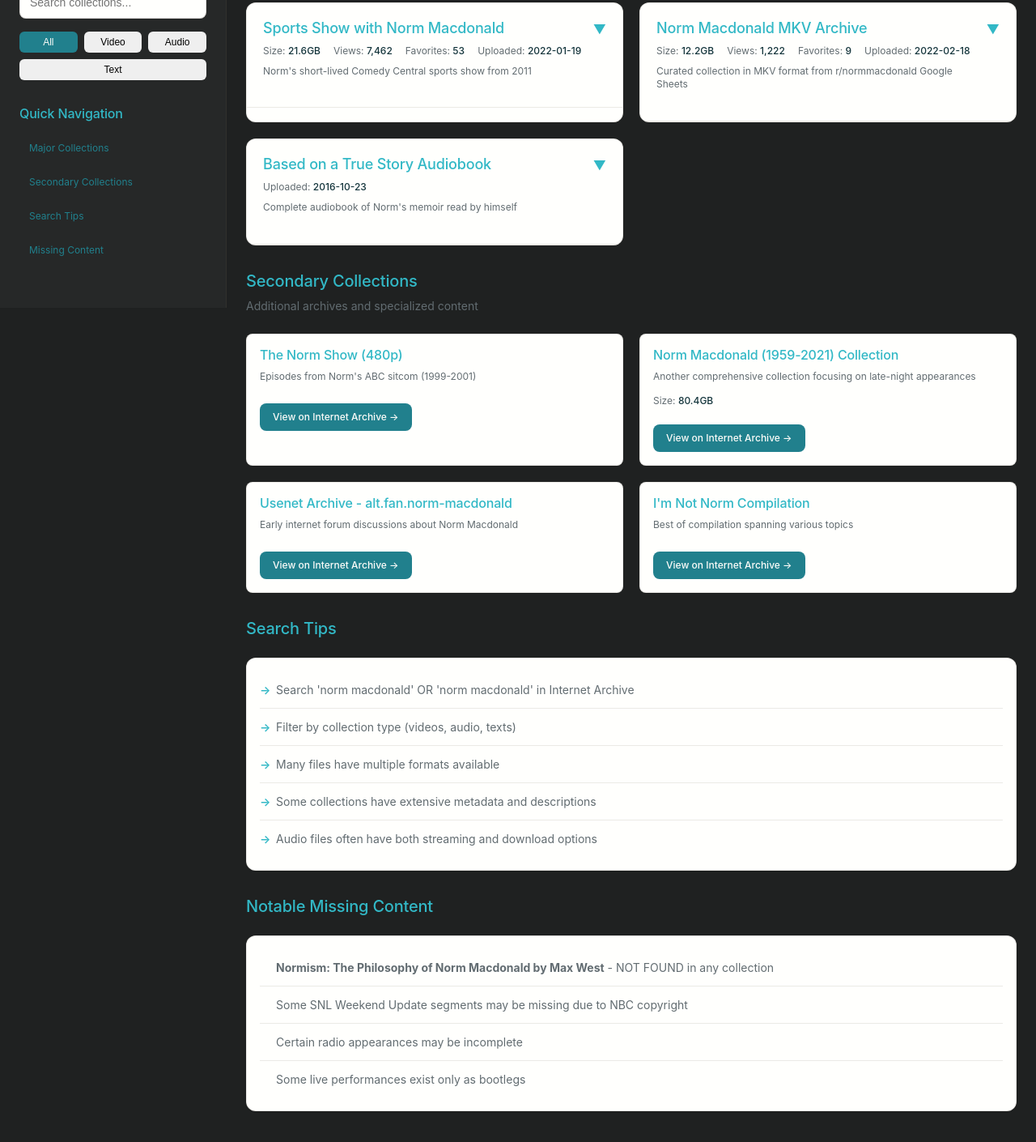
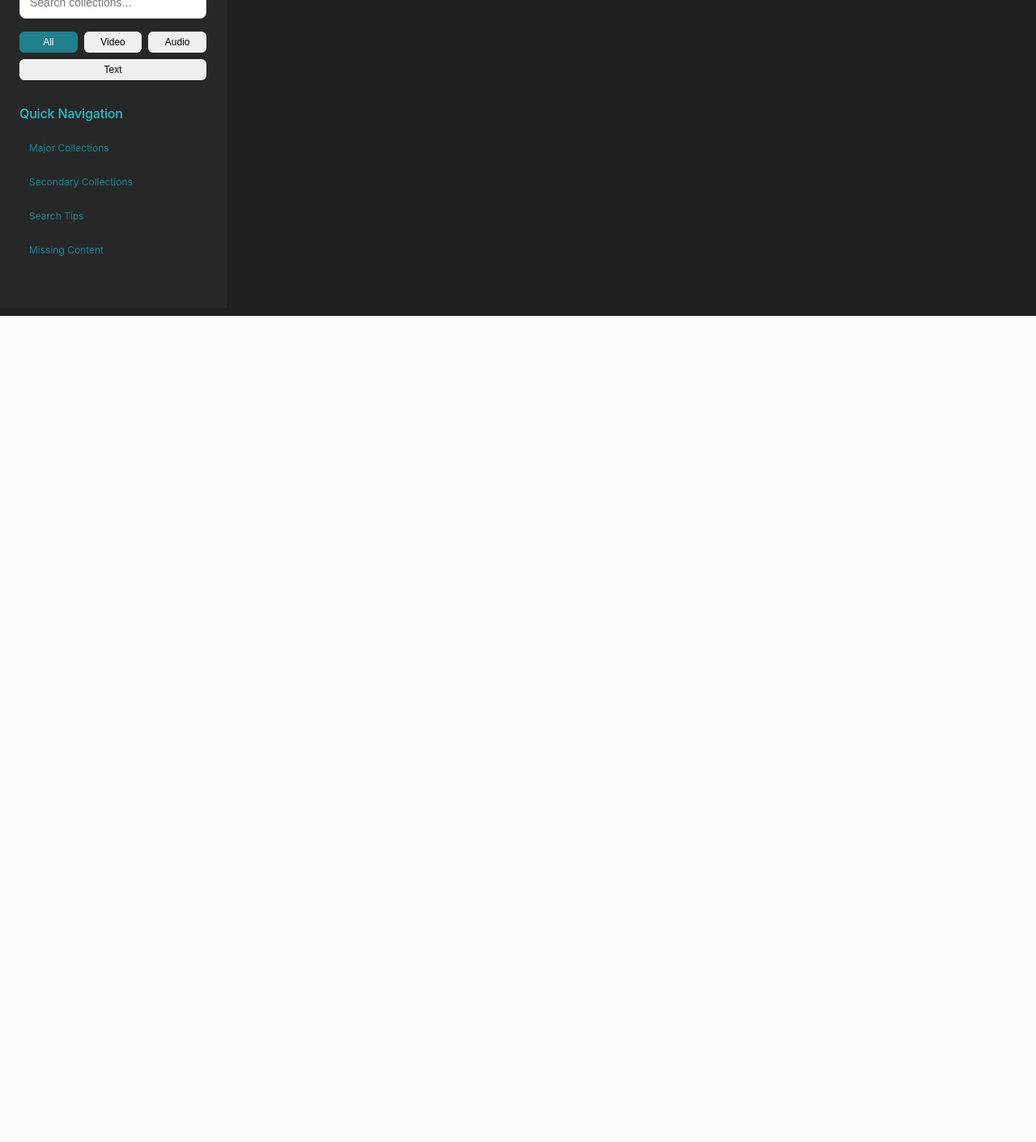
Before and after one commit to vonDubenshire/norm-archive-dashboard, a plain HTML site: page index.html in a window 1280 px wide. Shown: the part 410-1820 px from the top of the page at 81% size. After the commit the page ends 800 px from the top, so only its background shows below. Drawn offline with Linux system fonts and the light colour scheme; a web font is replaced by a local one.

Commit message:
Trigger GitHub Pages deploymentTrigger GitHub Pages deploymentUpdate index.html

```diff
--- a/index.html
+++ b/index.html
@@ -1,3 +1,4 @@
+<!-- Trigger GitHub Pages deployment -->
 <!DOCTYPE html>
 <html lang="en">
 <head>
@@ -61,69 +62,7 @@
                     </nav>
                 </div>
             </aside>
-
-            <!-- Main Content -->
-            <main class="main-content">
-                <!-- Major Collections Section -->
-                <section id="major-collections" class="content-section">
-                    <div class="section-header">
-                        <h2>Major Collections</h2>
-                        <p>The most comprehensive and popular Norm Macdonald archives</p>
-                    </div>
-                    <div class="collections-grid" id="major-collections-grid">
-                        <!-- Collections will be dynamically inserted here -->
-                    </div>
-                </section>
-
-                <!-- Secondary Collections Section -->
-                <section id="secondary-collections" class="content-section">
-                    <div class="section-header">
-                        <h2>Secondary Collections</h2>
-                        <p>Additional archives and specialized content</p>
-                    </div>
-                    <div class="collections-grid" id="secondary-collections-grid">
-                        <!-- Collections will be dynamically inserted here -->
-                    </div>
-                </section>
-
-                <!-- Search Tips Section -->
-                <section id="search-tips" class="content-section">
-                    <div class="section-header">
-                        <h2>Search Tips</h2>
-                    </div>
-                    <div class="card">
-                        <div class="card__body">
-                            <ul class="tips-list">
-                                <li>Search 'norm macdonald' OR 'norm macdonald' in Internet Archive</li>
-                                <li>Filter by collection type (videos, audio, texts)</li>
-                                <li>Many files have multiple formats available</li>
-                                <li>Some collections have extensive metadata and descriptions</li>
-                                <li>Audio files often have both streaming and download options</li>
-                            </ul>
-                        </div>
-                    </div>
-                </section>
-
-                <!-- Missing Content Section -->
-                <section id="missing-content" class="content-section">
-                    <div class="section-header">
-                        <h2>Notable Missing Content</h2>
-                    </div>
-                    <div class="card">
-                        <div class="card__body">
-                            <ul class="missing-list">
-                                <li><strong>Normism: The Philosophy of Norm Macdonald by Max West</strong> - NOT FOUND in any collection</li>
-                                <li>Some SNL Weekend Update segments may be missing due to NBC copyright</li>
-                                <li>Certain radio appearances may be incomplete</li>
-                                <li>Some live performances exist only as bootlegs</li>
-                            </ul>
-                        </div>
-                    </div>
-                </section>
-            </main>
         </div>
     </div>
-
-    <script src="app.js"></script>
 </body>
 </html>
```
